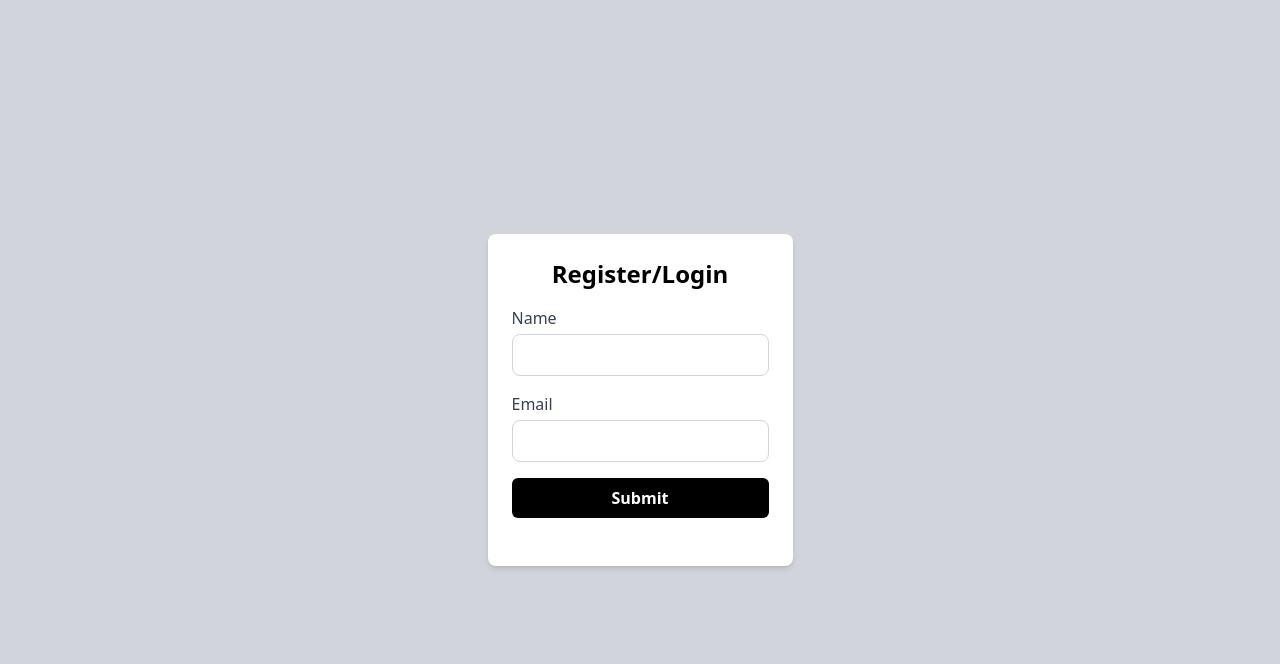
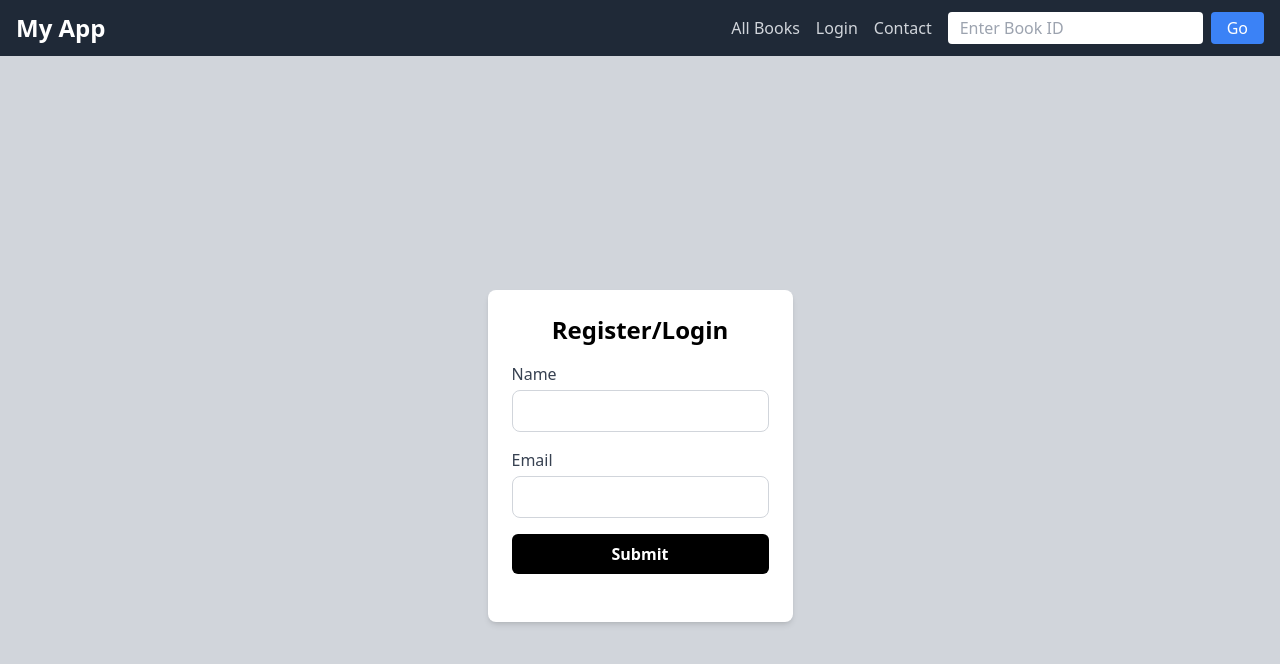
Before and after one commit to mjunaidca/books-api, a Next.js app: page /login in a window 1280 px wide. Shown: the top 664 px of the page. Built offline with nearby package versions, Linux system fonts and the light colour scheme.

Commit message:
Created Navbar

```diff
--- /dev/null
+++ b/src/app/api/register/route.ts
@@ -0,0 +1,15 @@
+import { NextResponse } from 'next/server';
+
+export async function POST() {
+    const res = await fetch('https://data.mongodb-api.com/...', {
+        method: 'POST',
+        headers: {
+            'Content-Type': 'application/json',
+        },
+        body: JSON.stringify({ time: new Date().toISOString() }),
+    });
+
+    const data = await res.json();
+
+    return NextResponse.json(data);
+}
--- a/src/app/[bookId]/page.tsx
+++ b/src/app/book/[bookId]/page.tsx
@@ -4,11 +4,9 @@ import Link from "next/link";
 // get single Book
 async function getBook(bookId: number) {
     const res = await fetch(`${url}/books/${bookId}`)
-
     if (!res.ok) {
         throw new Error('Error in getting data about the book')
     }
-
     return res.json();
 }
 
@@ -25,8 +23,6 @@ export async function generateStaticParams() {
 export default async function DisplayBook({ params }: { params: { bookId: number } }) {
 
     const book = await getBook(params.bookId);
-    console.log(book);
-
 
     return (
         <div className="container m-4 max-w-2xl w-full">
--- /dev/null
+++ b/src/app/components/Navbar.tsx
@@ -0,0 +1,63 @@
+// components/Navbar.js
+'use client'
+
+// components/Navbar.js
+import React, { useState } from 'react';
+import { useRouter } from 'next/navigation';
+
+import Link from 'next/link';
+
+const Navbar = () => {
+
+    const [bookId, setBookId] = useState('');
+    const router = useRouter();
+
+    const handleSubmit = (e: any) => {
+        e.preventDefault();
+        if (bookId.trim()) {
+            router.push(`/book/${bookId}`);
+        }
+    };
+
+
+
+    return (
+        <nav className="bg-gray-800 py-3">
+            <div className="max-w-7xl mx-auto px-4">
+                <div className="flex items-center justify-between">
+                    <Link href="/" className="text-white text-2xl font-semibold">
+                        My App
+                    </Link>
+                    <div className="flex items-center space-x-4">
+                        <Link href="/" className="text-gray-300 hover:text-white">
+                            All Books
+                        </Link>
+                        <Link href="/login" className="text-gray-300 hover:text-white">
+                            Login
+                        </Link>
+                        <Link href="/contact" className="text-gray-300 hover:text-white">
+                            Contact
+                        </Link>
+                        <form onSubmit={handleSubmit} className="flex items-center space-x-2">
+                            <input
+                                type="text"
+                                value={bookId}
+                                onChange={(e) => setBookId(e.target.value)}
+                                className="rounded bg-white text-black px-3 py-1 focus:outline-none"
+                                placeholder="Enter Book ID"
+                            />
+                            <button
+                                type="submit"
+                                className="bg-blue-500 text-white px-4 py-1 rounded hover:bg-blue-600"
+                            >
+                                Go
+                            </button>
+                        </form>
+                    </div>
+                </div>
+            </div>
+        </nav>
+    );
+};
+
+export default Navbar;
--- a/src/app/components/auth-form.tsx
+++ b/src/app/components/auth-form.tsx
@@ -1,20 +1,34 @@
 // app/auth-form.tsx
 'use client';
-import { useState } from 'react';
+import { useState, useTransition } from 'react';
 import { useRouter } from 'next/navigation';
+import { url } from '@/utils/variables';
 
 export default function AuthForm() {
     const [name, setName] = useState('');
     const [email, setEmail] = useState('');
     const [submitted, setSubmitted] = useState(false);
+    const [isPending, startTransition] = useTransition();
 
     const router = useRouter();
 
-    const handleSubmit = (e: React.FormEvent) => {
+    const isMutating = submitted || isPending;
+
+    const handleSubmit = async (e: React.FormEvent) => {
 
         e.preventDefault();
 
         setSubmitted(true);
+
+        await fetch(`${url}/api-clients`, {
+            method: 'PUT',
+            body: JSON.stringify({ clientName: name, clientEmail: email }),
+        });
+        setSubmitted(false);
+
+        startTransition(() => {
+            router.refresh();
+        });
 
     };
 
--- /dev/null
+++ b/src/app/components/order-book.tsx
@@ -0,0 +1,30 @@
+// Order Book
+
+import { url, registedUserData } from "@/utils/variables";
+
+import { clientToken } from "./token";
+
+export async function orderBook({ id }: any) {
+
+    const tokenID = await clientToken({ registedUserData });
+
+    const orderData = {
+        bookId: id,
+        customerName: `${registedUserData.clientName}`,
+    }
+
+
+    const res = await fetch(`${url}/orders`, {
+        method: 'POST',
+        headers: {
+            'Content-Type': 'application/json',
+            'Authorization': `Bearer ${tokenID.accessToken}`,
+        },
+        body: JSON.stringify(orderData),
+    })
+
+    if (!res.ok) {
+        throw new Error('Error in Order Placement')
+    }
+    return res.json()
+}
--- a/src/app/components/token.tsx
+++ b/src/app/components/token.tsx
@@ -1,17 +1,15 @@
 
-import { url, requestedBook, orderName, registedUserData } from "@/utils/variables";
+import { url } from "@/utils/variables";
 
-// welcome message
-export async function getBooksMessage() {
-    const res = await fetch(`${url}`);
-    if (!res.ok) {
-        throw new Error('')
-    }
-    return res.json();
+interface userData {
+    clientName: string,
+    clientEmail: string,
 }
 
 // POST Register API Client
-export async function clientToken({ registedUserData }: any) {
+
+export async function clientToken({ registedUserData }: { registedUserData: userData }) {
+
     const res = await fetch(`${url}/api-clients`, {
         method: 'POST', // Specify the method
         headers: {
--- a/src/app/layout.tsx
+++ b/src/app/layout.tsx
@@ -1,3 +1,4 @@
+import Navbar from './components/Navbar'
 import './globals.css'
 
 export const metadata = {
@@ -12,9 +13,12 @@ export default function RootLayout({
 }) {
   return (
     <html lang="en">
-      <body className='bg-gray-300 min-h-screen flex justify-center items-center'>
-
-        {children}</body>
+      <body>
+        <Navbar />
+        <div className='flex bg-gray-300 min-h-screen justify-center items-center'>
+          {children}
+        </div>
+      </body>
     </html>
   )
 }
--- a/src/app/page.tsx
+++ b/src/app/page.tsx
@@ -1,6 +1,7 @@
 import { url, registedUserData } from "@/utils/variables";
 import Link from "next/link";
-import { clientToken } from '../app/components/token'
+// import { clientToken } from '../app/components/token'
+import { orderBook } from '../app/components/order-book'
 
 // get all Books
 async function getBooksList() {
@@ -13,9 +14,9 @@ async function getBooksList() {
 
 export default async function Home() {
   const booksList = await getBooksList();
-  const tokenID = await clientToken(registedUserData);
-  console.log(tokenID);
+  // const tokenID = await clientToken({ registedUserData });
 
+  // console.log(tokenID.accessToken);
 
   // const fictionBooks = booksList.filter((books: { id: string, type: string, name: 'string', avalible: boolean }) => books.type === 'fiction')
   // const nonFictionBooks = booksList.filter((books: { id: string, type: string, name: 'string', avalible: boolean }) => books.type === 'non-fiction')
@@ -27,6 +28,7 @@ export default async function Home() {
           <h1>{name}</h1>
           <p>{type} </p>
           <button><Link href={`/${id}`} > Check Details </Link></button>
+          {/* <button><Link href={`/${id}`} > Order Now </Link></button> */}
         </div>
       ))}
     </div>
--- a/src/utils/variables.tsx
+++ b/src/utils/variables.tsx
@@ -1,4 +1,5 @@
 
+export const url: string = `https://simple-books-api.glitch.me`;
 interface userData {
     clientName: string,
     clientEmail: string,
@@ -8,18 +9,15 @@ interface newName {
     customerName: string
 }
 
-export const url: string = `https://simple-books-api.glitch.me`;
+// register api client details
+export let registedUserData: userData = {
+    clientName: 'junaid',
+    clientEmail: 'junaid@mjs.com',
+}
 
 export let requestedBook: number = 1;
 
-// register api client details
-export let registedUserData: userData = {
-    clientName: 'mjs',
-    clientEmail: 'mjs@mjs.com',
-}
-
 // new User Name
-
 export let orderName: newName = {
     customerName: 'Junaid',
 };
--- a/tsconfig.json
+++ b/tsconfig.json
@@ -23,6 +23,6 @@
       "@/*": ["./src/*"]
     }
   },
-  "include": ["next-env.d.ts", "**/*.ts", "**/*.tsx", ".next/types/**/*.ts"],
+  "include": ["next-env.d.ts", "**/*.ts", "**/*.tsx", ".next/types/**/*.ts", "src/app/components/token.tsx"],
   "exclude": ["node_modules"]
 }
```
